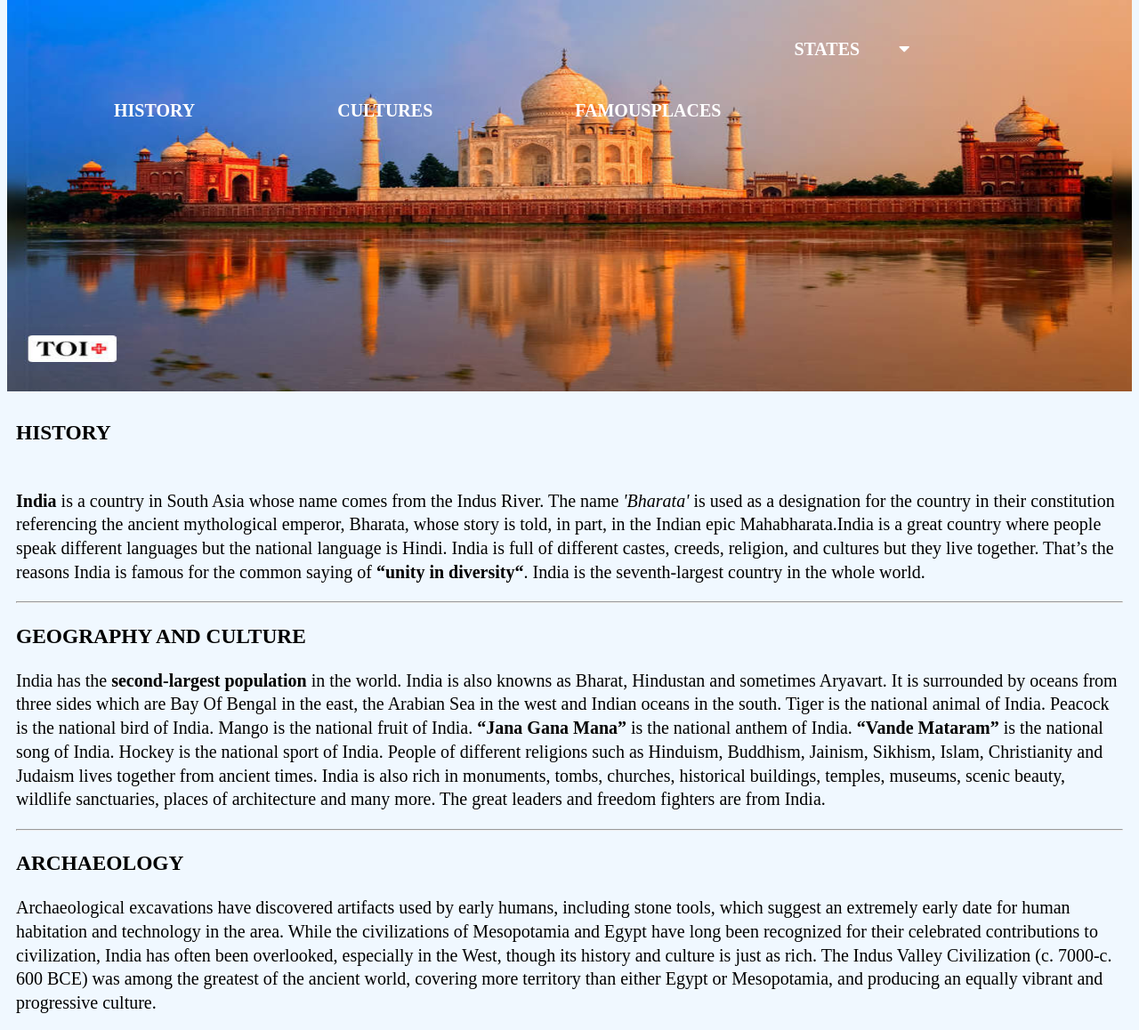
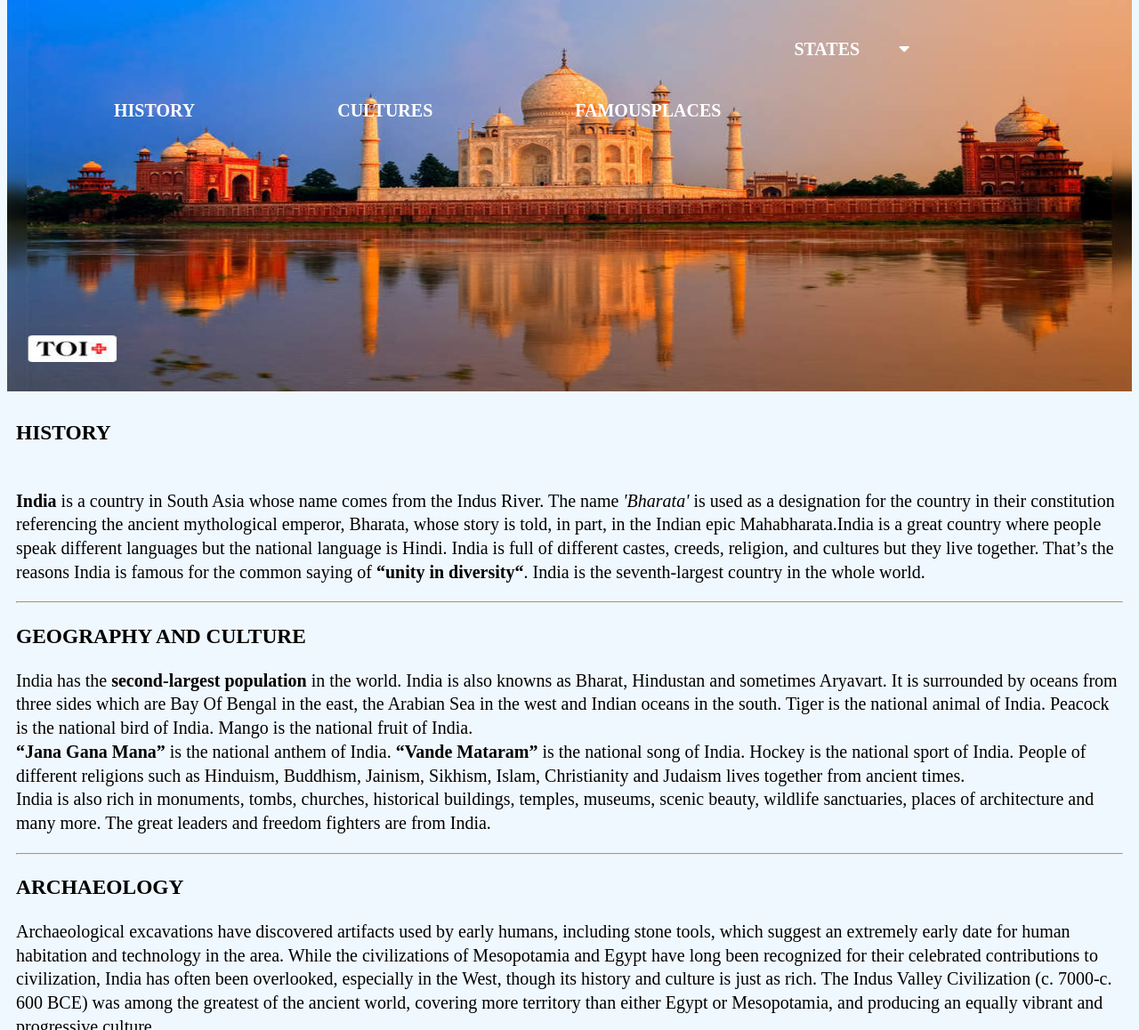
Before and after one commit to Arunaa1213/ICONIC_INDIA, a plain HTML site: page index.html in a window 1280 px wide. Shown: the part 67-1225 px from the top of the page at 89% size. Drawn offline with Linux system fonts and the light colour scheme.

Commit message:
second commit

```diff
--- a/index.html
+++ b/index.html
@@ -91,11 +91,11 @@
           by oceans from three sides which are Bay Of Bengal in the east, the
           Arabian Sea in the west and Indian oceans in the south. Tiger is the
           national animal of India. Peacock is the national bird of India. Mango
-          is the national fruit of India. <b>“Jana Gana Mana”</b> is the national
+          is the national fruit of India. <br> <b>“Jana Gana Mana”</b> is the national
           anthem of India. <b>“Vande Mataram”</b> is the national song of India. Hockey
           is the national sport of India. People of different religions such as
           Hinduism, Buddhism, Jainism, Sikhism, Islam, Christianity and Judaism
-          lives together from ancient times. India is also rich in monuments,
+          lives together from ancient times.<br> India is also rich in monuments,
           tombs, churches, historical buildings, temples, museums, scenic
           beauty, wildlife sanctuaries, places of architecture and many more.
           The great leaders and freedom fighters are from India.
```
